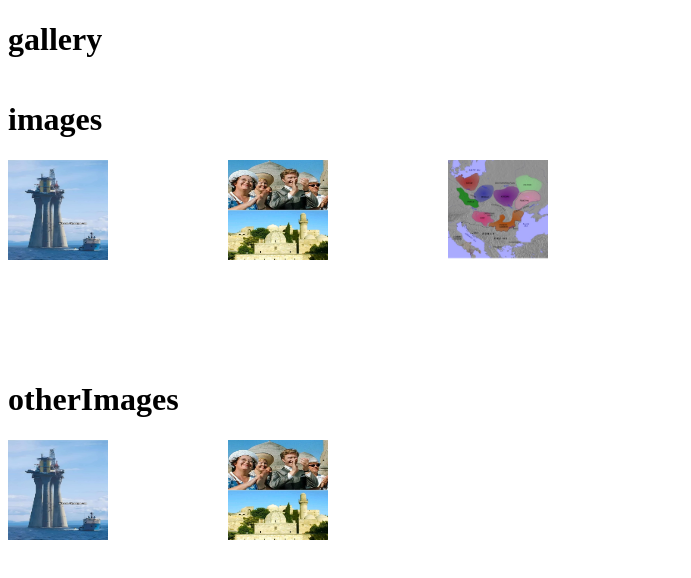
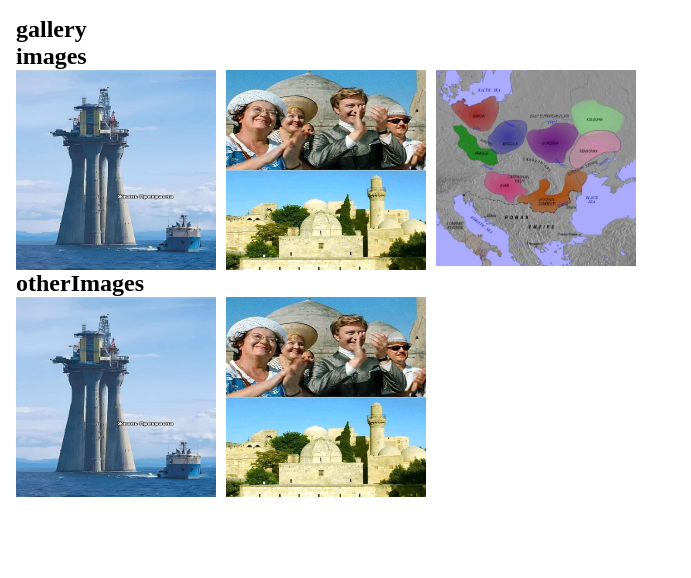
Before and after one commit to ArtyomSukiasyan/gallery, a Next.js app: page / in a window 1280 px wide. Shown: the top 578 px of the page, without its empty margins (0-691 px from the left). Built offline with nearby package versions, Linux system fonts and the light colour scheme.

Commit message:
feat: minor style changes

```diff
--- /dev/null
+++ b/app/global.css
@@ -0,0 +1,5 @@
+* {
+  margin: 0;
+  padding: 0;
+  box-sizing: border-box;
+}
--- /dev/null
+++ b/app/page.css
@@ -0,0 +1,15 @@
+.container {
+  padding: 16px;
+}
+
+.folder_container {
+  display: flex;
+  flex-wrap: wrap;
+  gap: 10px;
+}
+
+.image_container {
+  width: 200px;
+  height: 200px;
+  position: relative;
+}
--- a/app/page.tsx
+++ b/app/page.tsx
@@ -1,30 +1,25 @@
 import fs from "fs";
 import path from "path";
 import Image from "next/image";
+import "./global.css";
+import "./page.css";
 
 export default async function Home() {
   const folders = await getFolders();
 
   return (
-    <div>
+    <div className="container">
       {folders.map((folder, folderIndex) => (
         <div key={folderIndex}>
-          <h1>{folder.folderName}</h1>
-          <div style={{ display: "flex", flexWrap: "wrap", gap: "20px" }}>
+          <h2>{folder.folderName}</h2>
+
+          <div className="folder_container">
             {folder.images.map((image, imageIndex) => (
-              <div
-                key={imageIndex}
-                style={{
-                  width: "200px",
-                  height: "200px",
-                  position: "relative",
-                }}
-              >
+              <div className="image_container" key={imageIndex}>
                 <Image
                   src={`/${folder.folderName}/${image}`}
                   alt={`Image ${imageIndex + 1}`}
-                  width={100}
-                  height={100}
+                  fill
                 />
               </div>
             ))}
```
